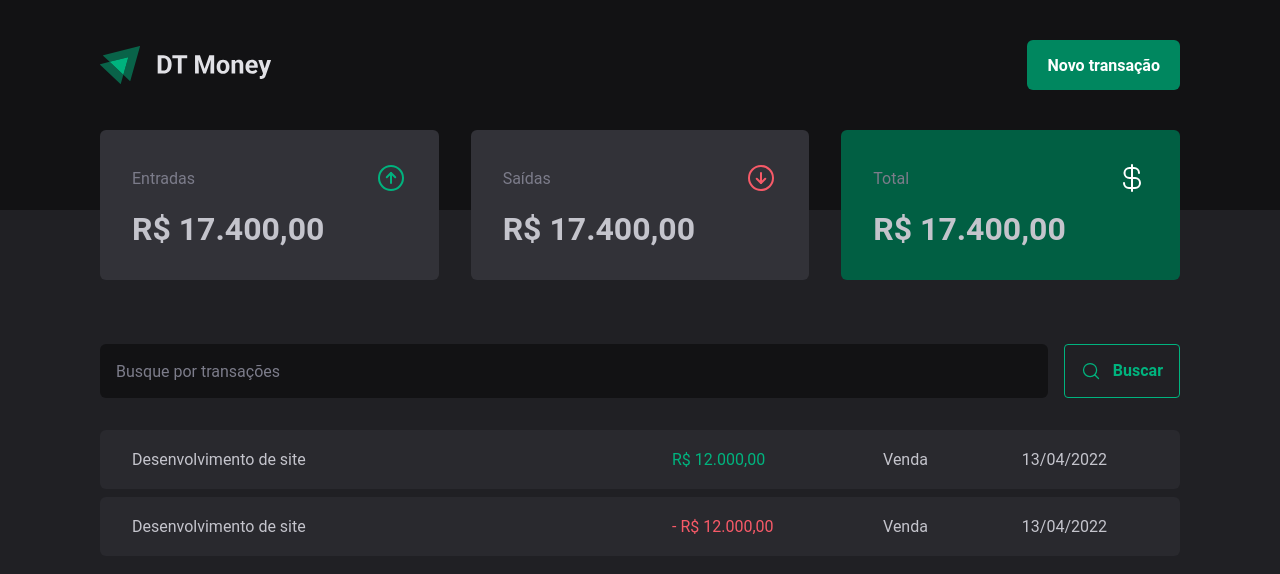
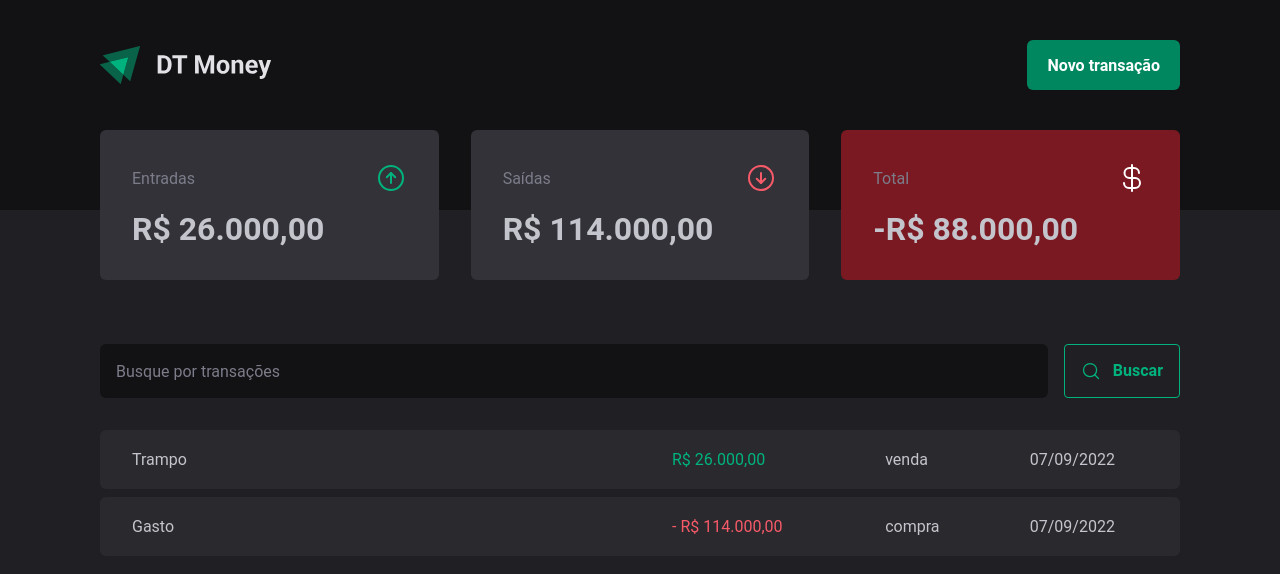
Before and after one commit to Luisgustavom1/react-performace, a React app: page / in a window 1280 px wide. Shown: the top 574 px of the page. Built offline with nearby package versions, Linux system fonts and the light colour scheme; data requests are answered from the project's data file; the HTML template or start-up script is replaced by a standard one.

Commit message:
summary e listagem done

```diff
--- /dev/null
+++ b/server.json
@@ -0,0 +1,20 @@
+{
+  "transactions": [
+    {
+      "id": 1,
+      "description": "Trampo",
+      "type": "income",
+      "category": "venda",
+      "price": 26000,
+      "created_at": "2022-09-07T03:12:58.721Z"
+    },
+     {
+      "id": 2,
+      "description": "Gasto",
+      "type": "outcome",
+      "category": "compra",
+      "price": 114000,
+      "created_at": "2022-09-07T03:12:58.721Z"
+    }
+  ]
+}
--- a/src/App.tsx
+++ b/src/App.tsx
@@ -1,14 +1,17 @@
 import { ThemeProvider } from "styled-components";
+import TransactionProvider from "./context/TransactionsContext";
 import { Transactions } from "./pages/Transactions";
 import { GlobalStyle } from "./styles/global";
 import { defaultTheme } from "./styles/theme/default";
 
 export function App() {
   return (
-    <ThemeProvider theme={defaultTheme}>
-      <GlobalStyle />
+    <TransactionProvider>
+      <ThemeProvider theme={defaultTheme}>
+        <GlobalStyle />
 
-      <Transactions />
-    </ThemeProvider>
+        <Transactions />
+      </ThemeProvider>
+    </TransactionProvider>
   );
 }
--- a/src/components/Summary/index.tsx
+++ b/src/components/Summary/index.tsx
@@ -1,7 +1,11 @@
 import { SummaryCard, SummaryContainer } from "./styles";
 import { ArrowCircleDown, ArrowCircleUp, CurrencyDollar } from "phosphor-react";
+import { priceFormatter } from "../../utils/formatter";
+import { useSummary } from "../../hooks/useSummary";
 
 export const Summary = () => {
+  const summary = useSummary()
+
   return (
     <SummaryContainer>
       <SummaryCard>
@@ -10,7 +14,7 @@ export const Summary = () => {
           <ArrowCircleUp size={32} color="#00b37e" />
         </header>
 
-        <strong>R$ 17.400,00</strong>
+        <strong>{priceFormatter.format(summary.income)}</strong>
       </SummaryCard>
 
       <SummaryCard>
@@ -19,16 +23,16 @@ export const Summary = () => {
           <ArrowCircleDown size={32} color="#f75a68" />
         </header>
 
-        <strong>R$ 17.400,00</strong>
+        <strong>{priceFormatter.format(summary.outcome)}</strong>
       </SummaryCard>
 
-      <SummaryCard variant='income'>
+      <SummaryCard variant={summary.total > 0 ? "income" : "outcome"}>
         <header>
           <span>Total</span>
           <CurrencyDollar size={32} color="#fff" />
         </header>
 
-        <strong>R$ 17.400,00</strong>
+        <strong>{priceFormatter.format(summary.total)}</strong>
       </SummaryCard>
     </SummaryContainer>
   );
--- a/src/components/Summary/styles.ts
+++ b/src/components/Summary/styles.ts
@@ -38,4 +38,7 @@ export const SummaryCard = styled.div<SummaryCardProps>`
   ${props => props.variant === 'income' && css`
     background: ${props.theme.colors['green-700']};
   `}
+  ${props => props.variant === 'outcome' && css`
+    background: ${props.theme.colors['red-700']};
+  `}
 `
--- /dev/null
+++ b/src/context/TransactionsContext.tsx
@@ -0,0 +1,37 @@
+import React, { createContext, useEffect } from "react";
+import * as TransactionsActions from "../reducers/transactions/actions";
+import {
+  ITransaction,
+  transactionsReducer,
+} from "../reducers/transactions/transactions";
+
+interface ITransactionContextData {
+  transactions: ITransaction[];
+}
+
+export const TransactionContext = createContext({} as ITransactionContextData);
+
+const TransactionProvider = ({ children }: React.PropsWithChildren<{}>) => {
+  const [transactionsState, dispatch] = React.useReducer(transactionsReducer, {
+    transactions: [],
+  });
+
+  useEffect(() => {
+    (async () => {
+      const response = await fetch("http://localhost:3333/transactions");
+      const data: ITransaction[] = await response.json();
+
+      dispatch(TransactionsActions.setTransactionsAction(data));
+    })();
+  }, []);
+
+  return (
+    <TransactionContext.Provider
+      value={{ transactions: transactionsState.transactions }}
+    >
+      {children}
+    </TransactionContext.Provider>
+  );
+};
+
+export default TransactionProvider;
--- /dev/null
+++ b/src/hooks/useSummary.ts
@@ -0,0 +1,25 @@
+import { useContext } from "react";
+import { TransactionContext } from "../context/TransactionsContext";
+
+export const useSummary = () => {
+  const { transactions } = useContext(TransactionContext);
+  const summary = transactions.reduce(
+    (acc, current) => {
+      if (current.type === "income") {
+        acc.income += current.price;
+        acc.total += current.price;
+        return acc;
+      }
+      acc.outcome += current.price;
+      acc.total -= current.price;
+
+      return acc;
+    },
+    {
+      income: 0,
+      outcome: 0,
+      total: 0,
+    }
+  );
+  return summary
+}
--- a/src/pages/Transactions/index.tsx
+++ b/src/pages/Transactions/index.tsx
@@ -1,5 +1,8 @@
+import React, { useContext, useEffect } from "react";
 import Header from "../../components/Header";
 import { Summary } from "../../components/Summary";
+import { TransactionContext } from "../../context/TransactionsContext";
+import { dateFormatter, priceFormatter } from "../../utils/formatter";
 import { SearchForm } from "./components/SearchForm";
 import {
   PriceHighLight,
@@ -8,6 +11,8 @@ import {
 } from "./styles";
 
 export const Transactions = () => {
+  const { transactions } = useContext(TransactionContext);
+
   return (
     <div>
       <Header />
@@ -18,22 +23,21 @@ export const Transactions = () => {
 
         <TransactionsTable>
           <tbody>
-            <tr>
-              <td width="50%">Desenvolvimento de site</td>
-              <td>
-                <PriceHighLight variant="income">R$ 12.000,00</PriceHighLight>
-              </td>
-              <td>Venda</td>
-              <td>13/04/2022</td>
-            </tr>
-            <tr>
-              <td width="50%">Desenvolvimento de site</td>
-              <td>
-                <PriceHighLight variant="outcome">- R$ 12.000,00</PriceHighLight>
-              </td>
-              <td>Venda</td>
-              <td>13/04/2022</td>
-            </tr>
+            {transactions.map((transaction) => (
+              <tr key={transaction.id}>
+                <td width="50%">{transaction.description}</td>
+                <td>
+                  <PriceHighLight variant={transaction.type}>
+                    {transaction.type === "outcome" && "- "}
+                    {priceFormatter.format(transaction.price)}
+                  </PriceHighLight>
+                </td>
+                <td>{transaction.category}</td>
+                <td>
+                  {dateFormatter.format(new Date(transaction.created_at))}
+                </td>
+              </tr>
+            ))}
           </tbody>
         </TransactionsTable>
       </TransactionsContainer>
--- /dev/null
+++ b/src/reducers/transactions/actions.ts
@@ -0,0 +1,24 @@
+import { ITransaction, ITransactionsReducer } from "./transactions"
+
+export enum ActionTypes {
+  SET_TRANSACTIONS_ACTION = 'SET_TRANSACTIONS_ACTION',
+  RESET = 'RESET'
+}
+
+export const setTransactionsAction = (transactions: ITransaction[]): ITransactionsReducer => {
+  return {
+    type: ActionTypes.SET_TRANSACTIONS_ACTION,
+    payload: {
+      transactions
+    }
+  }
+}
+
+export const resetTransactionsAction = (initialState: ITransaction[]) => {
+  return {
+    type: ActionTypes.RESET,
+    payload: {
+      transactions: initialState
+    }
+  }
+}
--- /dev/null
+++ b/src/reducers/transactions/transactions.ts
@@ -0,0 +1,38 @@
+import { ActionTypes } from "./actions";
+
+export interface ITransaction {
+  id: number;
+  description: string;
+  type: "income" | "outcome";
+  category: string;
+  price: number;
+  created_at: string;
+}
+
+interface ITransactionState {
+  transactions: ITransaction[]
+}
+
+export interface ITransactionsReducer {
+  type: ActionTypes
+  payload: any
+}
+
+export const init = (initialState?: ITransaction[]): ITransactionState => {
+  return {
+    transactions: initialState || []
+  }
+}
+
+export const transactionsReducer = (state: ITransactionState, action: ITransactionsReducer): ITransactionState => {
+  switch (action.type) {
+    case ActionTypes.SET_TRANSACTIONS_ACTION:
+      return {
+        transactions: action.payload.transactions
+      }
+    case ActionTypes.RESET:
+      return init(action.payload)
+    default:
+      return state
+    }
+}
--- /dev/null
+++ b/src/utils/formatter.ts
@@ -0,0 +1,6 @@
+export const dateFormatter = new Intl.DateTimeFormat('pt-BR');
+
+export const priceFormatter = new Intl.NumberFormat('pt-BR', {
+  style: 'currency',
+  currency: 'BRL'
+})
```
Also changed, not shown: package.json (+5 -2 lines), src/hooks/useLocalStorage.ts (added, +22 -0 lines), 1 other file (tests, documents, lock files or other folders).
